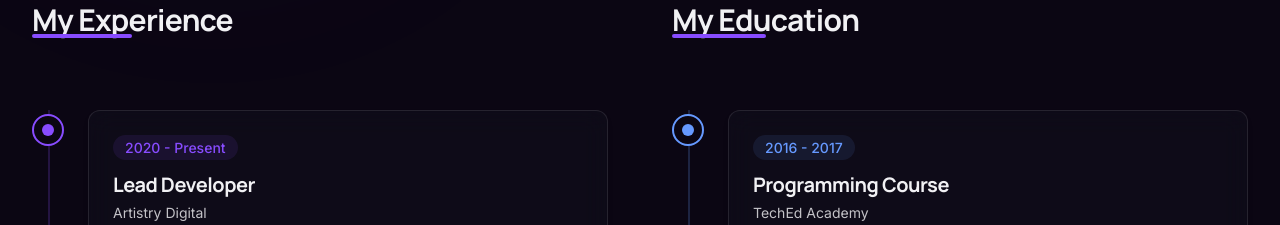
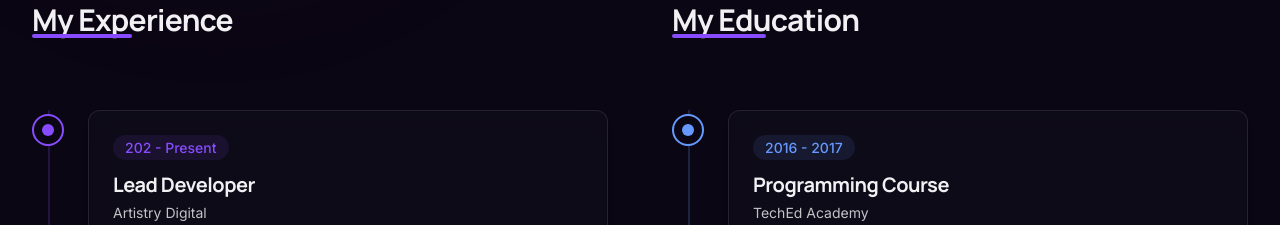
Before and after one commit to 123dsaffff/Portfolio, a React (Vite) app: page / in a window 1280 px wide. Shown: the part 3360-3585 px from the top of the page. Built offline with nearby package versions, Linux system fonts and the light colour scheme.

Commit message:
Update Experience.tsx

```diff
--- a/src/components/Experience.tsx
+++ b/src/components/Experience.tsx
@@ -26,7 +26,7 @@ export function Experience() {
 
   const experiences = [
     {
-      year: "2020 - Present",
+      year: "202 - Present",
       title: "Lead Developer",
       company: "Artistry Digital",
       description: "Leading development teams and managing complex web projects for enterprise clients."
```
